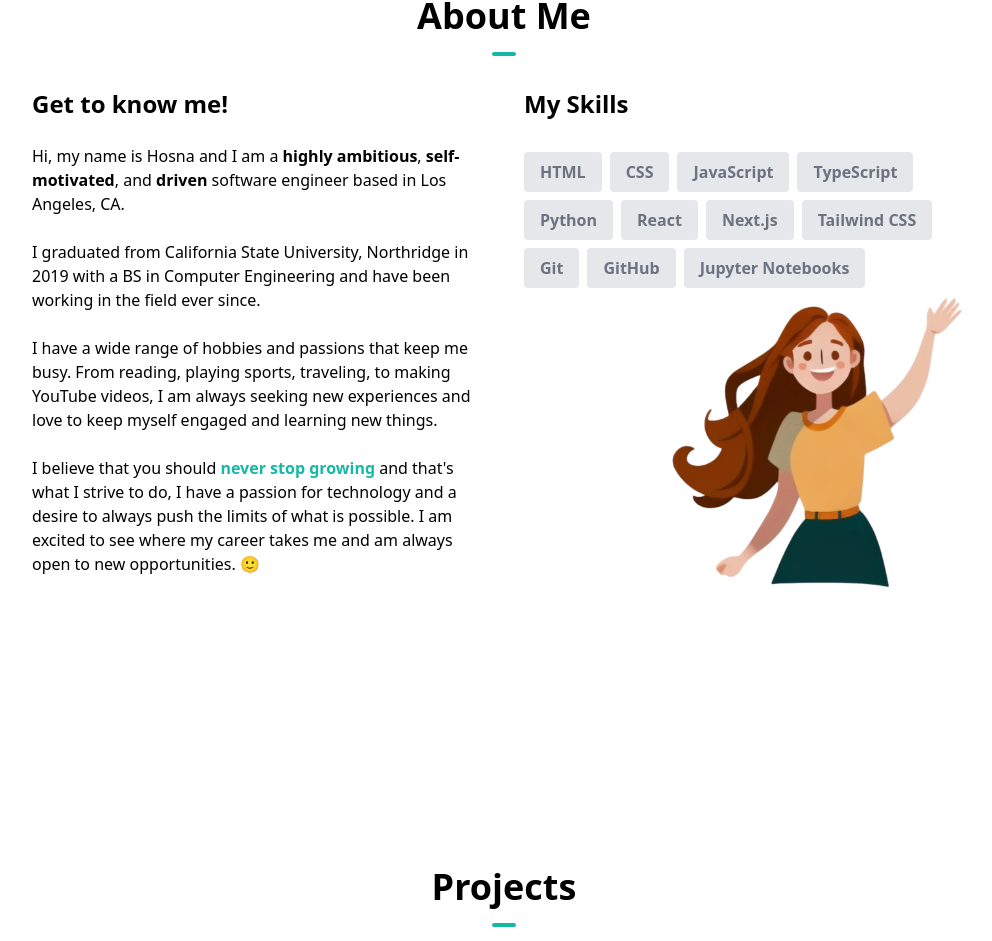
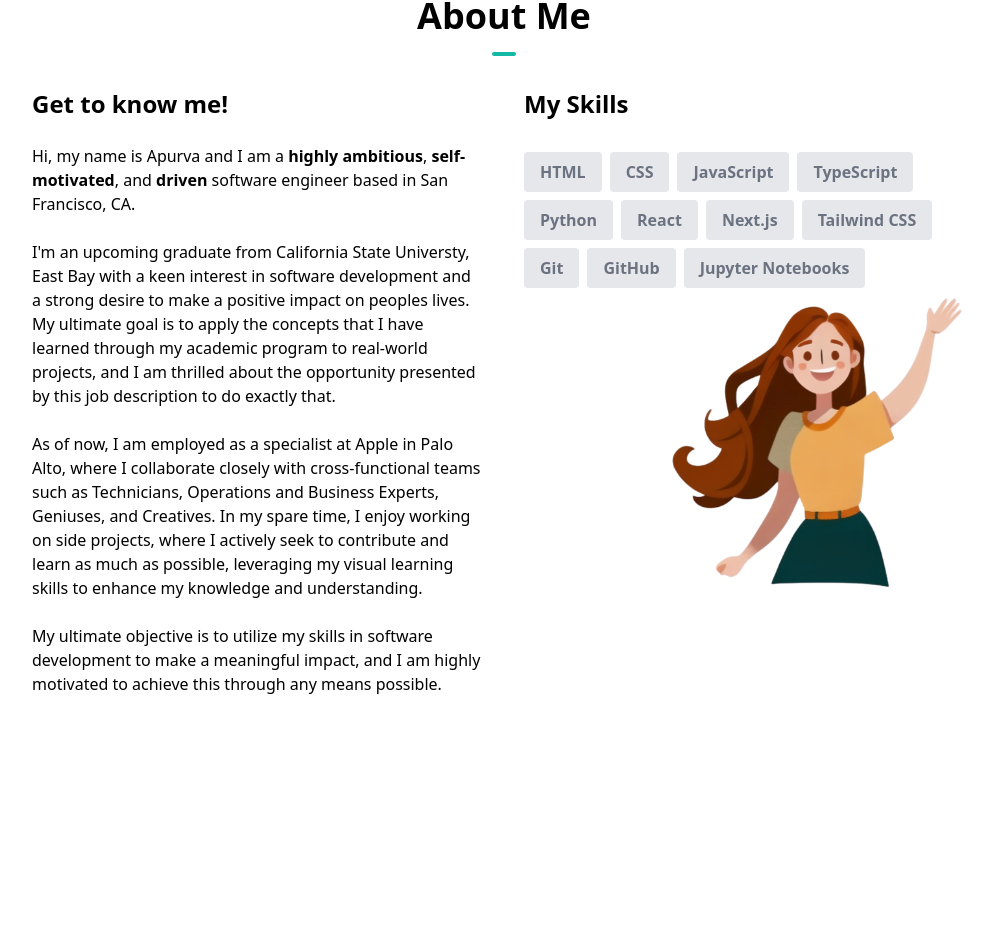
Before and after one commit to apuurvvaa/portfolio, a Next.js app: page / in a window 1280 px wide. Shown: the part 950-1891 px from the top of the page, without its empty margins (136-1128 px from the left). Built offline with nearby package versions, Linux system fonts and the light colour scheme.

Commit message:
Update AboutSection.tsx

```diff
--- a/components/AboutSection.tsx
+++ b/components/AboutSection.tsx
@@ -29,37 +29,24 @@ const AboutSection = () => {
             <h1 className="text-center text-2xl font-bold mb-6 md:text-left">
               Get to know me!
             </h1>
-            <p>
-              Hi, my name is Hosna and I am a{" "}
+           <p>
+              Hi, my name is Apurva and I am a{" "}
               <span className="font-bold">{"highly ambitious"}</span>,
               <span className="font-bold">{" self-motivated"}</span>, and
               <span className="font-bold">{" driven"}</span> software engineer
-              based in Los Angeles, CA.
+              based in San Francisco, CA.
             </p>
             <br />
             <p>
-              I graduated from California State University, Northridge in 2019
-              with a BS in Computer Engineering and have been working in the
-              field ever since.
-            </p>
+              I'm an upcoming graduate from California State Universty, East Bay
+             with a keen interest in software development and a strong desire to make a positive impact on peoples lives. My ultimate goal is to apply the concepts that I have learned through my academic program to real-world projects, and I am thrilled about the opportunity presented by this job description to do exactly that.
             <br />
-            <p>
-              I have a wide range of hobbies and passions that keep me busy.
-              From reading, playing sports, traveling, to making YouTube videos,
-              I am always seeking new experiences and love to keep myself
-              engaged and learning new things.
-            </p>
             <br />
-            <p>
-              I believe that you should{" "}
-              <span className="font-bold text-teal-500">
-                never stop growing
-              </span>{" "}
-              and that&#39;s what I strive to do, I have a passion for
-              technology and a desire to always push the limits of what is
-              possible. I am excited to see where my career takes me and am
-              always open to new opportunities. 🙂
-            </p>
+            As of now, I am employed as a specialist at Apple in Palo Alto, where I collaborate closely with cross-functional teams such as Technicians, Operations and Business Experts, Geniuses, and Creatives. In my spare time, I enjoy working on side projects, where I actively seek to contribute and learn as much as possible, leveraging my visual learning skills to enhance my knowledge and understanding.
+            <br />
+            <br />
+            My ultimate objective is to utilize my skills in software development to make a meaningful impact, and I am highly motivated to achieve this through any means possible.
+          </p>
           </div>
           <div className="text-center md:w-1/2 md:text-left">
             <h1 className="text-2xl font-bold mb-6">My Skills</h1>
```
